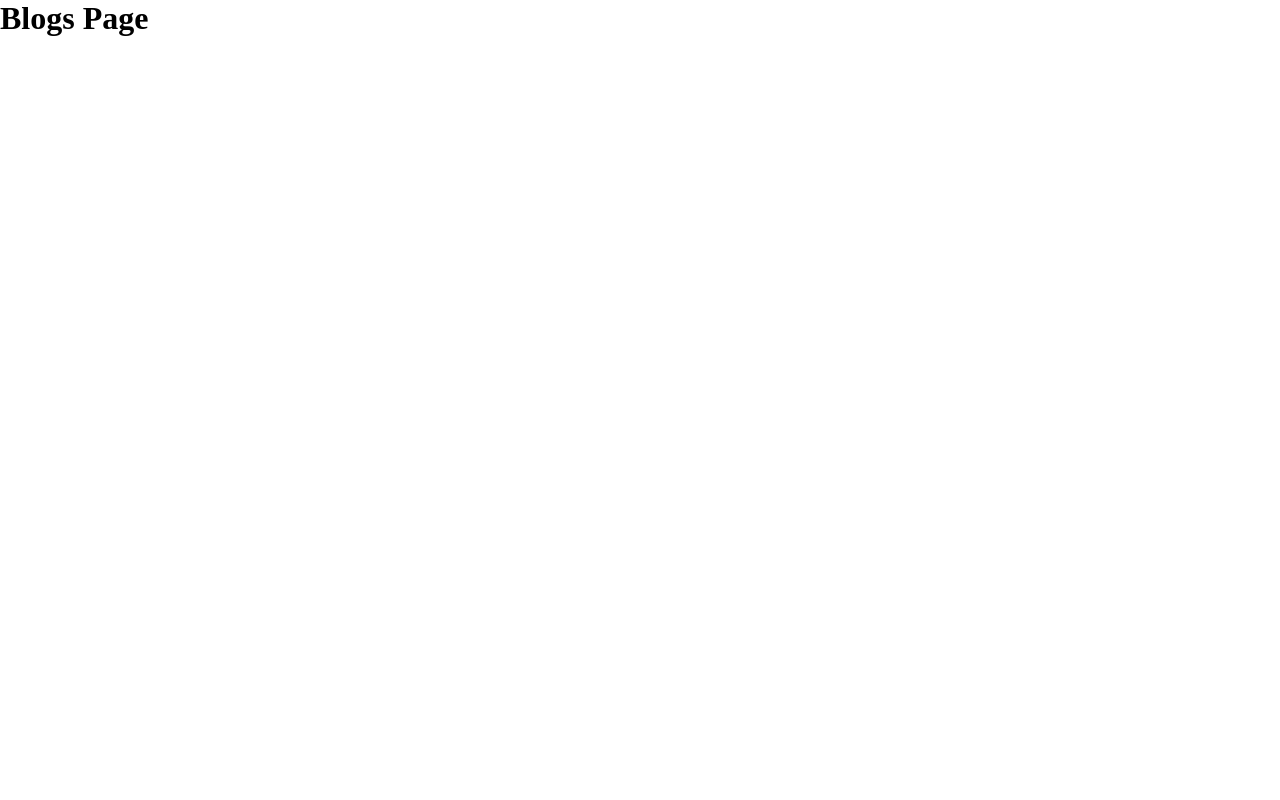
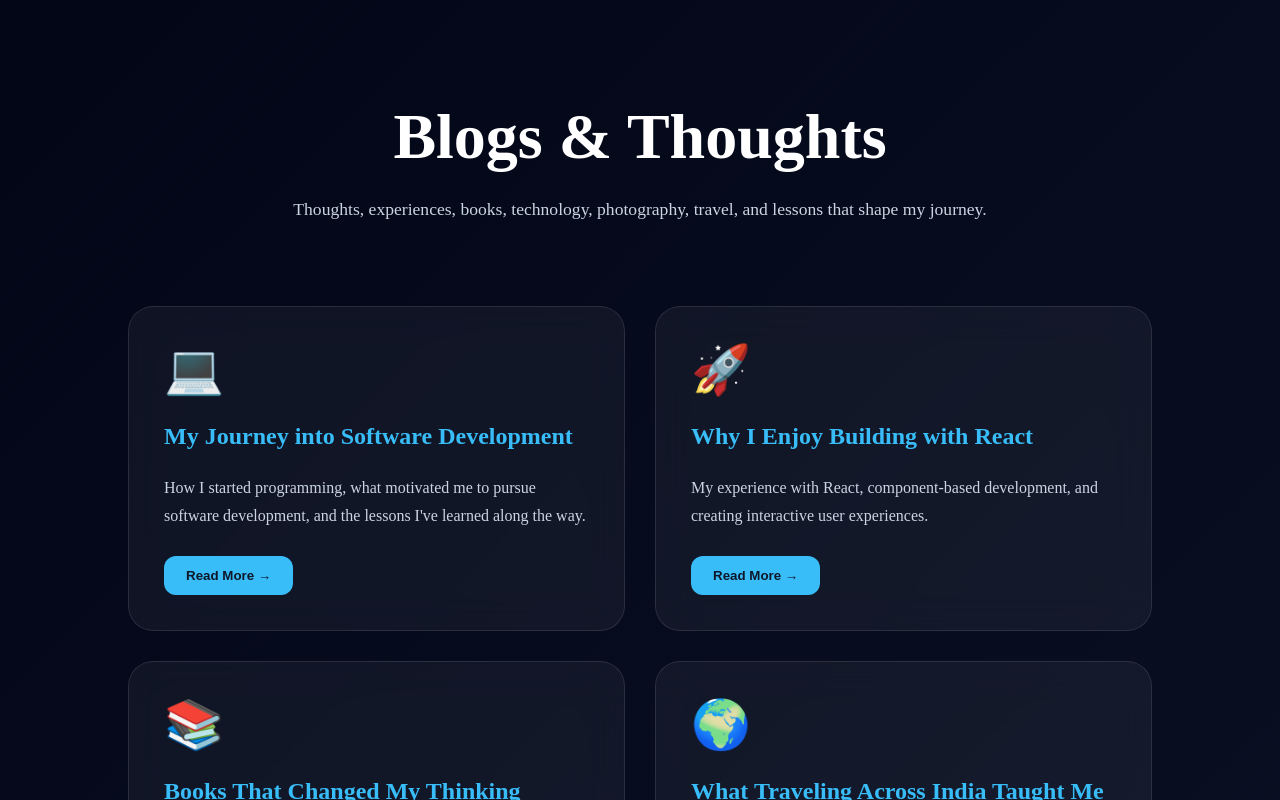
Before and after one commit to Ashirwad04/ashirwad-kumar-portfolio, a React (Vite) app: page /blogs in a window 1280 px wide. Shown: the top 800 px of the page. Built offline with nearby package versions, Linux system fonts and the light colour scheme.

Commit message:
feat: complete blog section

```diff
--- /dev/null
+++ b/src/Explore/Blogs/Blogs.css
@@ -0,0 +1,89 @@
+.blogs-page{
+    min-height:100vh;
+    padding:100px 10%;
+    background:linear-gradient(135deg,#020617,#0f172a);
+    color:white;
+}
+
+.blogs-header{
+    text-align:center;
+    margin-bottom:80px;
+}
+
+.blogs-header h1{
+    font-size:4rem;
+    margin-bottom:20px;
+}
+
+.blogs-header p{
+    color:#cbd5e1;
+    max-width:800px;
+    margin:auto;
+    line-height:1.8;
+    font-size:1.1rem;
+}
+
+.blogs-grid{
+    display:grid;
+    grid-template-columns:repeat(auto-fit,minmax(350px,1fr));
+    gap:30px;
+}
+
+.blog-card{
+    background:rgba(255,255,255,.05);
+    border:1px solid rgba(255,255,255,.1);
+    backdrop-filter:blur(20px);
+    border-radius:25px;
+    padding:35px;
+    transition:.4s;
+}
+
+.blog-card:hover{
+    transform:translateY(-10px);
+    box-shadow:
+    0 0 40px rgba(56,189,248,.2);
+}
+
+.blog-icon{
+    font-size:3rem;
+    margin-bottom:20px;
+}
+
+.blog-card h2{
+    margin-bottom:20px;
+    color:#38bdf8;
+    line-height:1.5;
+}
+
+.blog-card p{
+    color:#cbd5e1;
+    line-height:1.8;
+    margin-bottom:25px;
+}
+
+.blog-card button{
+    padding:12px 22px;
+    border:none;
+    border-radius:12px;
+    background:#38bdf8;
+    color:#0f172a;
+    font-weight:600;
+    cursor:pointer;
+    transition:.3s;
+}
+
+.blog-card button:hover{
+    transform:scale(1.05);
+}
+
+@media(max-width:768px){
+
+.blogs-header h1{
+    font-size:3rem;
+}
+
+.blogs-grid{
+    grid-template-columns:1fr;
+}
+
+}
--- a/src/Explore/Blogs/Blogs.jsx
+++ b/src/Explore/Blogs/Blogs.jsx
@@ -1,5 +1,110 @@
+import "./Blogs.css";
+
 function Blogs() {
-  return <h1>Blogs Page</h1>;
+  const blogs = [
+    {
+      emoji: "💻",
+      title: "My Journey into Software Development",
+      desc: "How I started programming, what motivated me to pursue software development, and the lessons I've learned along the way."
+    },
+
+    {
+      emoji: "🚀",
+      title: "Why I Enjoy Building with React",
+      desc: "My experience with React, component-based development, and creating interactive user experiences."
+    },
+
+    {
+      emoji: "📚",
+      title: "Books That Changed My Thinking",
+      desc: "Books that influenced my mindset and helped me grow personally and professionally."
+    },
+
+    {
+      emoji: "🌍",
+      title: "What Traveling Across India Taught Me",
+      desc: "Experiences, cultures, memories, and lessons gained while exploring different places."
+    },
+
+    {
+      emoji: "📸",
+      title: "Why Photography Became One of My Favorite Hobbies",
+      desc: "How photography changed the way I see moments, light, and everyday life."
+    },
+
+    {
+      emoji: "⚙️",
+      title: "My Experience with Zoho Creator and Zoho CRM",
+      desc: "Building business solutions, automation, and solving real-world problems with Zoho."
+    },
+
+    {
+      emoji: "♟️",
+      title: "What Chess Has Taught Me About Problem Solving",
+      desc: "Patience, planning, strategy, and how chess relates to software engineering."
+    },
+
+    {
+      emoji: "🌱",
+      title: "Technologies I'm Currently Learning",
+      desc: "React, Spring Boot, AWS, system design, and modern development tools."
+    },
+
+    {
+      emoji: "🎯",
+      title: "Goals I Want to Achieve in the Next Five Years",
+      desc: "My ambitions as a developer, photographer, traveler, and lifelong learner."
+    },
+
+    {
+      emoji: "✨",
+      title: "Lessons I've Learned So Far",
+      desc: "Thoughts and experiences collected through books, work, failures, and growth."
+    },
+
+    {
+      emoji: "🎸",
+      title: "How Music Helps Me Stay Creative",
+      desc: "Playing guitar, listening to music, and maintaining creativity while coding."
+    },
+
+    {
+      emoji: "☕",
+      title: "Balancing Work, Learning and Life",
+      desc: "Managing productivity, avoiding burnout, and staying consistent every day."
+    }
+  ];
+
+  return (
+    <section className="blogs-page">
+
+      <div className="blogs-header">
+        <h1>Blogs & Thoughts</h1>
+
+        <p>
+          Thoughts, experiences, books, technology, photography,
+          travel, and lessons that shape my journey.
+        </p>
+      </div>
+
+      <div className="blogs-grid">
+        {blogs.map((blog, index) => (
+          <div className="blog-card" key={index}>
+            <div className="blog-icon">
+              {blog.emoji}
+            </div>
+
+            <h2>{blog.title}</h2>
+
+            <p>{blog.desc}</p>
+
+            <button>Read More →</button>
+          </div>
+        ))}
+      </div>
+
+    </section>
+  );
 }
 
 export default Blogs;
```
